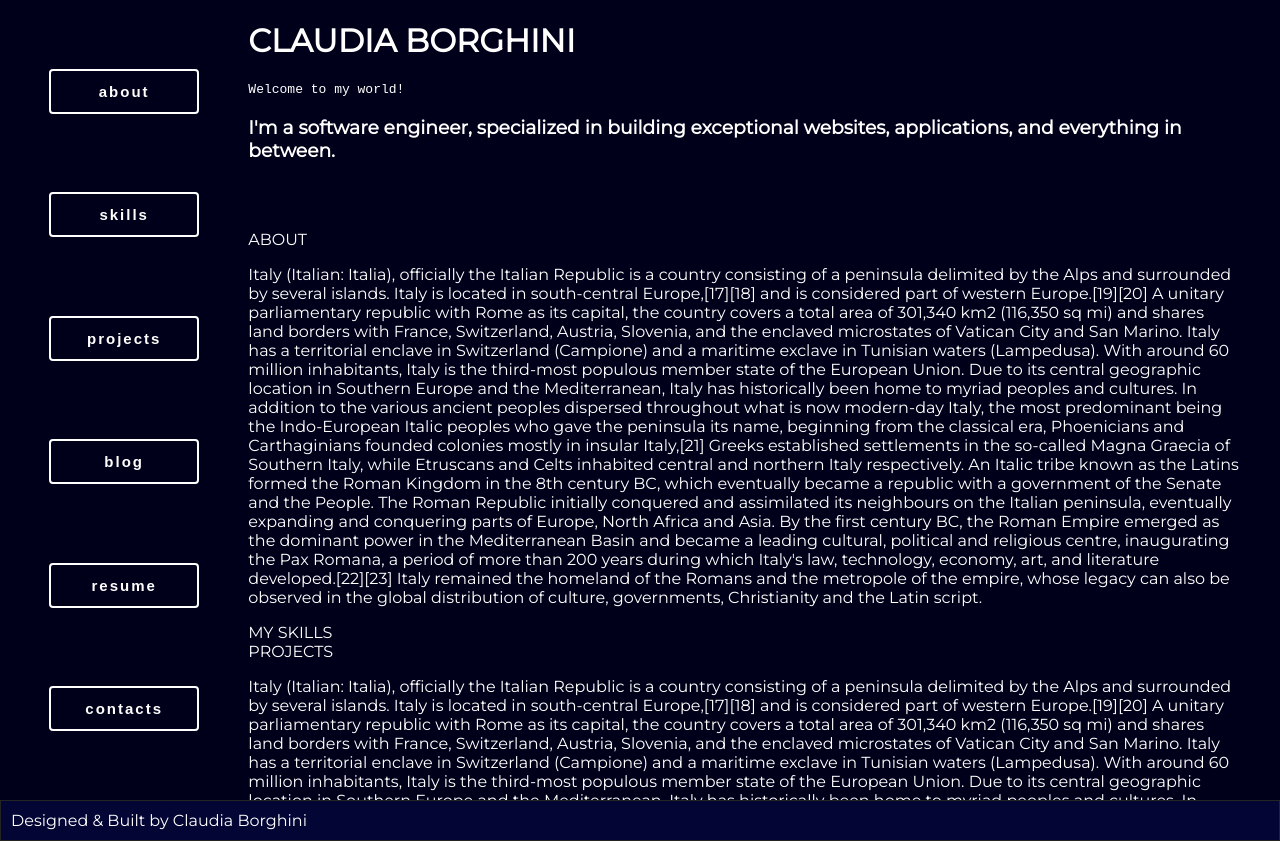
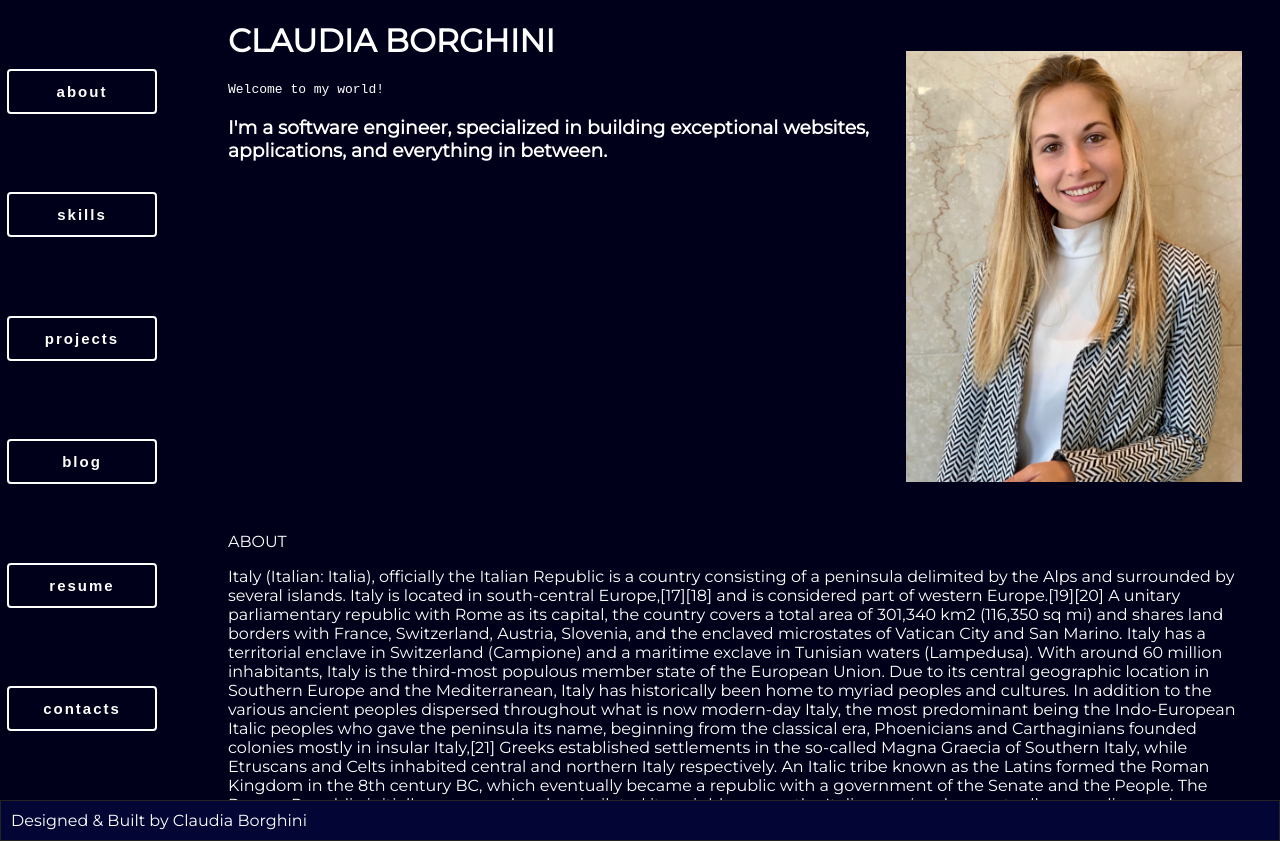
Before and after one commit to ClaFiore/ClaFiore.github.io, a React (Create React App) app: page / in a window 1280 px wide. Built offline with nearby package versions, Linux system fonts and the light colour scheme.

Commit message:
added my pic

```diff
--- a/src/components/WindowContainer.js
+++ b/src/components/WindowContainer.js
@@ -1,5 +1,6 @@
 import React, {useState, useRef} from 'react'
 import './windowContainer.css'
+import cla from '../images/cla.jpeg'
 import About from './About'
 import Skills from './Skills'
 import Projects from './Projects'
@@ -30,9 +31,14 @@ const WindowContainer = () => {
                 </div>
                 <div id='contentDiv'>
                     <div id='introDiv'>
-                        <h1>CLAUDIA BORGHINI</h1>
-                        <p className='helloWorldP'>Welcome to my world!</p>
-                        <h3>I'm a software engineer, specialized in building exceptional websites, applications, and everything in between.</h3>
+                        <div>
+                            <h1>CLAUDIA BORGHINI</h1>
+                            <p className='helloWorldP'>Welcome to my world!</p>
+                            <h3>I'm a software engineer, specialized in building exceptional websites, applications, and everything in between.</h3>
+                        </div>
+                        <div id='claimgDiv'>
+                            <img src={cla} id='claImg'/>
+                        </div>
                     </div>
                     <div  id='displayDiv'>
                         <div ref={aboutRef}><About /></div>
--- a/src/components/windowContainer.css
+++ b/src/components/windowContainer.css
@@ -30,7 +30,7 @@ body{
     left: 0;
     bottom: 0;
     order: 1;
-    flex-basis: 20%;
+    flex-basis: 10%;
     /* border: 1px solid orange; */
   }
 
@@ -38,7 +38,8 @@ body{
     display: flex;
     flex-direction: column;
     justify-content: space-between;
-    flex-basis: 80%;
+    padding-left: 5%;
+    flex-basis: 85%;
     order: 2;
     overflow: auto;
     padding-right: 3%;
@@ -48,6 +49,7 @@ body{
   #introDiv{
     height: 100%;
     z-index: 2;
+    display: flex;
     /* border: 1px solid white; */
   }
 
@@ -109,6 +111,22 @@ body{
     font-family: monospace;
   }
 
+
+  #claimgDiv{
+    padding-top: 5%;
+    flex-basis: 50%;
+    overflow: hidden;
+    transition-property: initial;
+    transition-duration: 500;
+    transition: from
+  }
+
+  #claImg{
+    max-width:100%;
+    max-height:100%;
+    vertical-align: middle;
+  }
+
   #footerDiv{
     border: 1px solid rgb(36, 36, 35);
     height: 100%;
```
Also changed, not shown: src/images/cla.jpeg (added).
